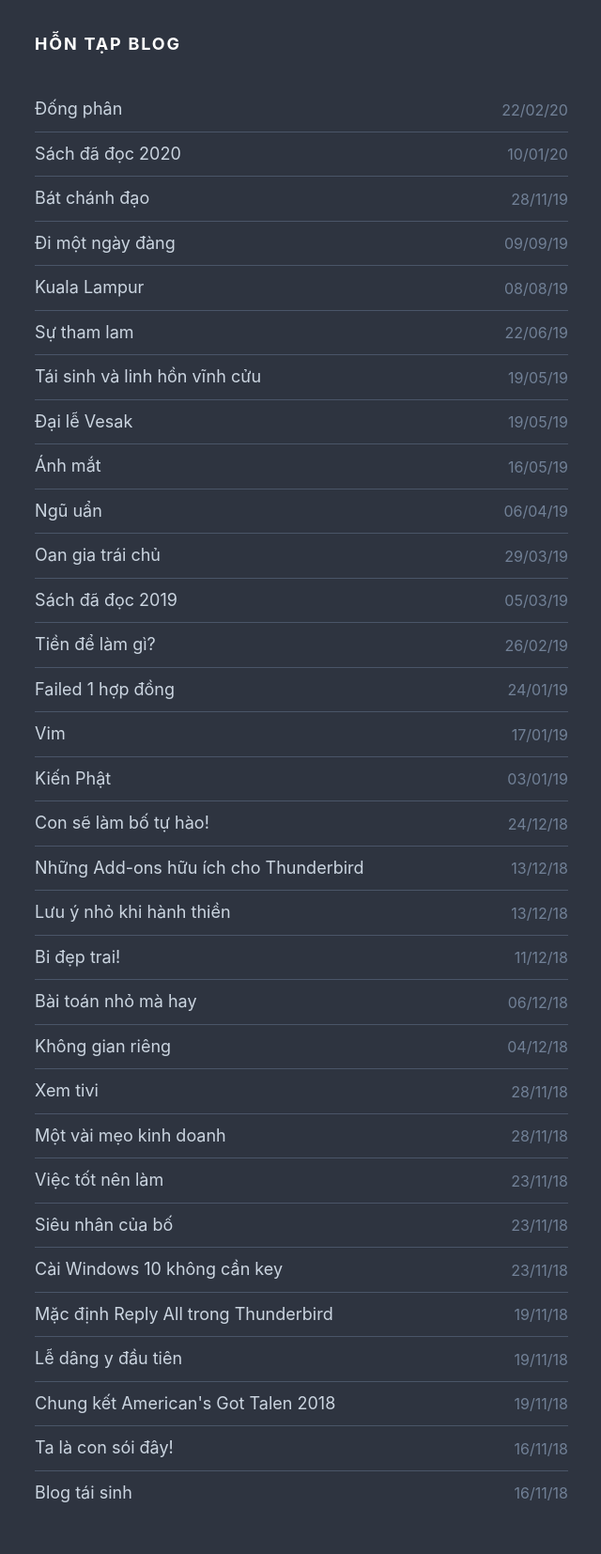
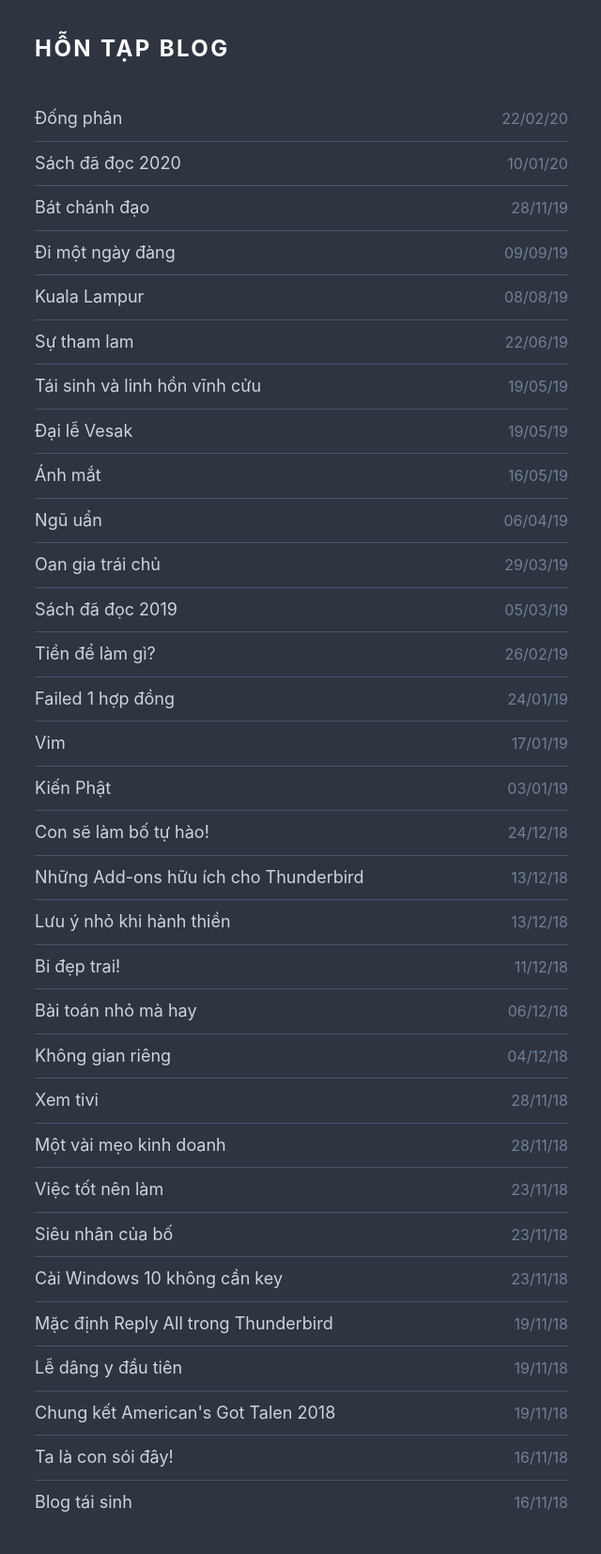
Before and after one commit to rilwis/hontap.info, a Jekyll site: the page built from index.md, in a window 1280 px wide. Shown: the whole page at 94% size, without its empty margins (319-959 px from the left). Built offline with Jekyll 4.4.1, drawn with Linux system fonts in a browser that asks for light colours.

Commit message:
Update home.html

```diff
--- a/_layouts/home.html
+++ b/_layouts/home.html
@@ -7,7 +7,7 @@
         <link rel="stylesheet" href="{{ '/style.css' | relative_url }}">
     </head>
     <body>
-        <a class="site-title" href="{{ '/' | relative_url }}">{{ site.title }}</a>
+        <h1 class="site-title">{{ site.title }}</h1>
         {{ content }}
     </body>
 </html>
```
